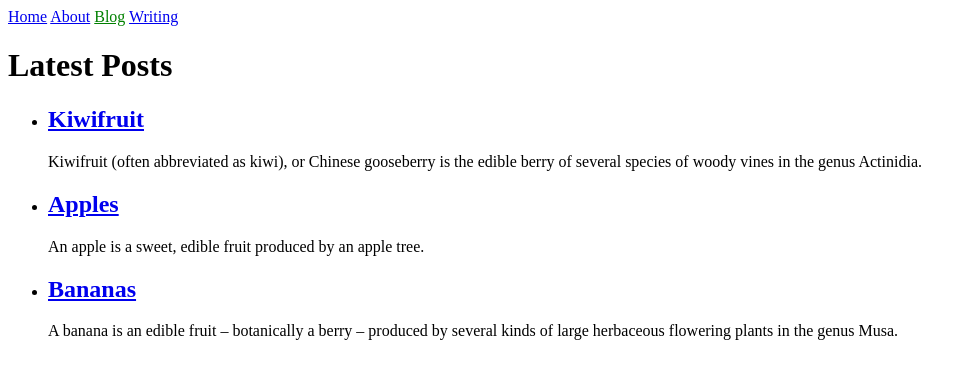
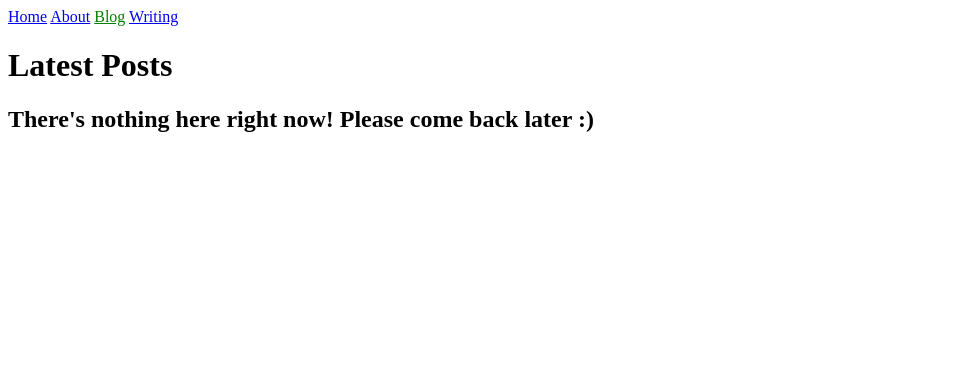
Before and after one commit to sschreyer/sschreyer.github.io, a Jekyll site: the page built from blog.html, in a window 1280 px wide. Shown: the top 379 px of the page, without its empty margins (0-976 px from the left). Built offline with Jekyll 4.4.1, drawn with Linux system fonts in a browser that asks for light colours.

Commit message:
removed tutorial blog posts

```diff
--- a/_posts/2018-08-20-bananas.md
+++ /dev/null
@@ -1,11 +0,0 @@
----
-author: jill
----
-A banana is an edible fruit – botanically a berry – produced by several kinds
-of large herbaceous flowering plants in the genus Musa.
-
-In some countries, bananas used for cooking may be called "plantains",
-distinguishing them from dessert bananas. The fruit is variable in size, color,
-and firmness, but is usually elongated and curved, with soft flesh rich in
-starch covered with a rind, which may be green, yellow, red, purple, or brown
-when ripe.
--- a/_posts/2018-08-21-apples.md
+++ /dev/null
@@ -1,10 +0,0 @@
----
-author: jill
----
-An apple is a sweet, edible fruit produced by an apple tree.
-
-Apple trees are cultivated worldwide, and are the most widely grown species in
-the genus Malus. The tree originated in Central Asia, where its wild ancestor,
-Malus sieversii, is still found today. Apples have been grown for thousands of
-years in Asia and Europe, and were brought to North America by European
-colonists.
--- a/_posts/2018-08-22-kiwifruit.md
+++ /dev/null
@@ -1,11 +0,0 @@
----
-author: ted
----
-Kiwifruit (often abbreviated as kiwi), or Chinese gooseberry is the edible
-berry of several species of woody vines in the genus Actinidia.
-
-The most common cultivar group of kiwifruit is oval, about the size of a large
-hen's egg (5–8 cm (2.0–3.1 in) in length and 4.5–5.5 cm (1.8–2.2 in) in
-diameter). It has a fibrous, dull greenish-brown skin and bright green or
-golden flesh with rows of tiny, black, edible seeds. The fruit has a soft
-texture, with a sweet and unique flavor.
--- a/blog.html
+++ b/blog.html
@@ -11,3 +11,5 @@
     </li>
   {% endfor %}
 </ul>
+
+<h2>There's nothing here right now! Please come back later :)</h2>
```
